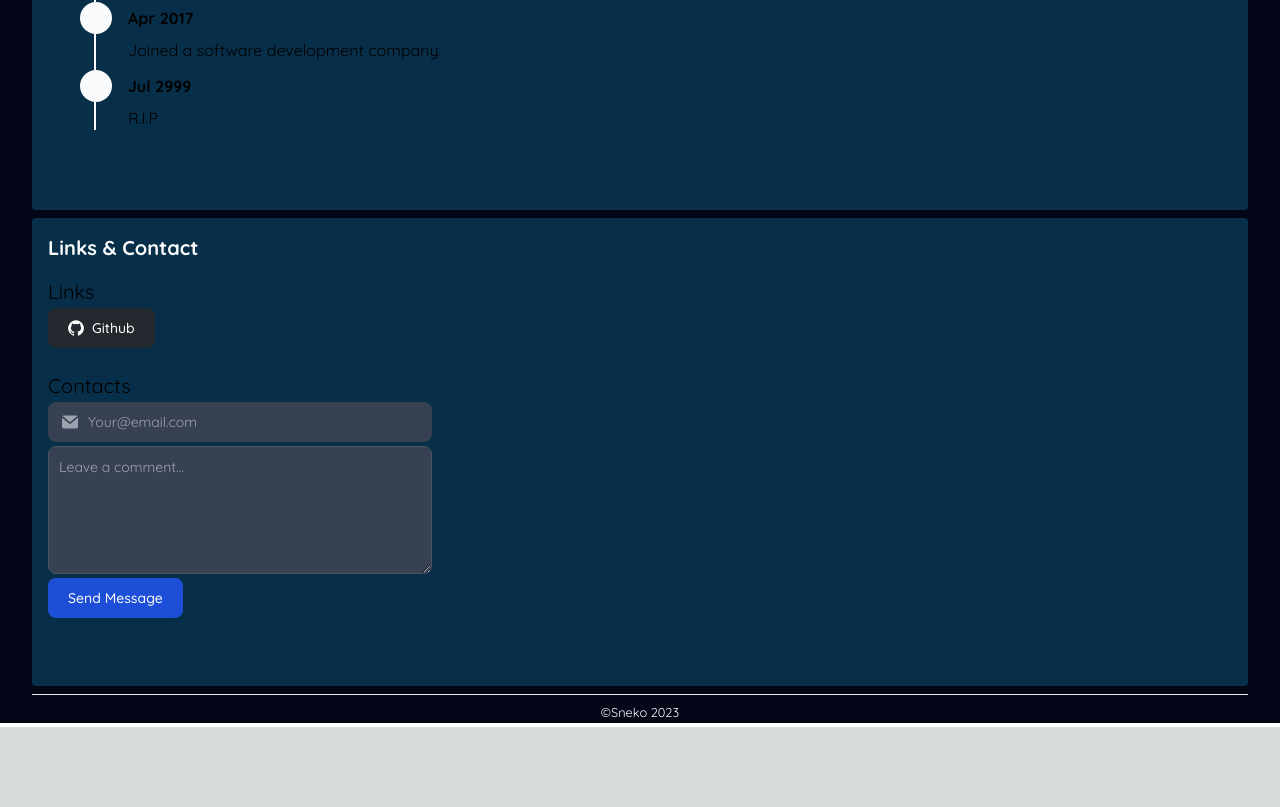
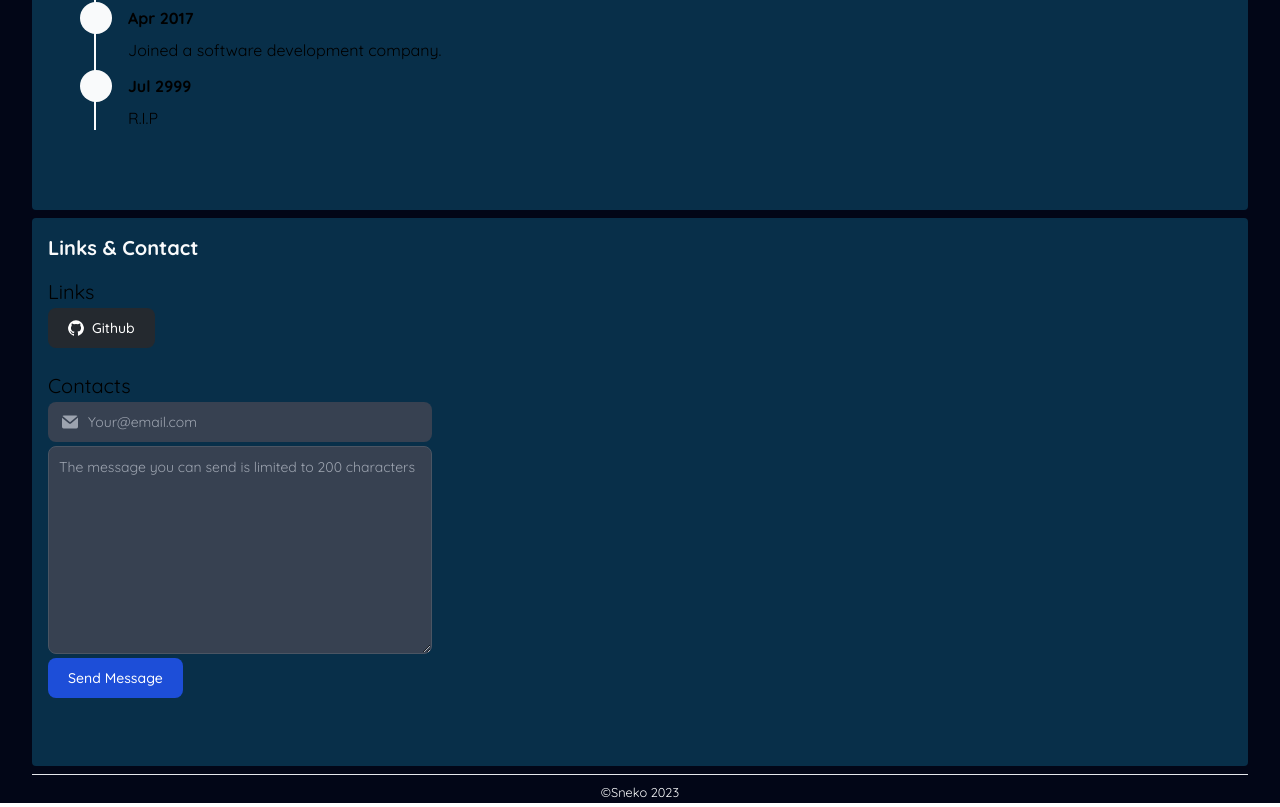
Before and after one commit to superneko160/mysite, a Next.js app in the folder src/: page / in a window 1280 px wide. Shown: the part 717-1524 px from the top of the page. Before the commit the page ends 1444 px from the top, so only its background shows below. Built offline with nearby package versions, Linux system fonts and the light colour scheme.

Commit message:
add form function.

```diff
--- /dev/null
+++ b/src/src/app/api/contact/route.ts
@@ -0,0 +1,8 @@
+import { NextRequest } from "next/server";
+
+// SendMessageボタン押下時、POST送信されてきた値を処理し、結果をJSON形式で返す
+export async function POST(request: NextRequest) {
+  const body = await request.json();
+  const data = `送信完了\n返信先:${body.email}\n${body.message}`;
+  return new Response(JSON.stringify({ body: data }));
+}
--- a/src/src/app/components/button.tsx
+++ b/src/src/app/components/button.tsx
@@ -4,7 +4,7 @@ export default function Button({ text }: ButtonProps) {
   return (
     <>
       <button
-        type="button"
+        type="submit"
         className="text-white bg-blue-700 hover:bg-blue-800 focus:ring-4 focus:ring-blue-300 font-medium rounded-lg text-sm px-5 py-2.5 me-2 mb-2 dark:bg-blue-600 dark:hover:bg-blue-700 focus:outline-none dark:focus:ring-blue-800"
       >
         {text}
--- a/src/src/app/components/contact.tsx
+++ b/src/src/app/components/contact.tsx
@@ -1,18 +1,35 @@
+"use client";
+
+import React, { FormEvent } from "react";
 import InputEmail from "./inputEmail";
 import Textarea from "./textarea";
 import Button from "./button";
 
 export default function Contact() {
+  // SendMessageボタン押下時、フォームの値をapi/contact/route.tsにPOST送信
+  async function onSubmit(event: FormEvent<HTMLFormElement>) {
+    event.preventDefault();
+    const formData = new FormData(event.currentTarget);
+    const email = formData.get("email");
+    const message = formData.get("textarea");
+    const response = await fetch("/api/contact", {
+      method: "POST",
+      body: JSON.stringify({ email: email, message: message }),
+    });
+    const result = await response.json();
+    alert(result.body);
+  }
+
   return (
     <div className="py-2">
       <h2 className="text-xl mb-0.5">Contacts</h2>
-      <form className="max-w-sm">
-        <InputEmail />
+      <form className="max-w-sm" onSubmit={onSubmit}>
+        <InputEmail name={"email"} />
         <div className="mb-1">
-          <Textarea />
+          <Textarea name={"textarea"} maxlength={200} />
         </div>
         <div className="mb-1">
-          <Button text="Send Message" />
+          <Button text={"Send Message"} />
         </div>
       </form>
     </div>
--- a/src/src/app/components/history.tsx
+++ b/src/src/app/components/history.tsx
@@ -1,10 +1,10 @@
-import type {HistoryData} from './historyData';
+import type { HistoryData } from "./historyData";
 
 type HistoryDataProps = {
-  content: HistoryData[]
+  content: HistoryData[];
 };
 
-export default function History({content}: HistoryDataProps) {
+export default function History({ content }: HistoryDataProps) {
   return (
     <div className="max-w-full my-2">
       <div className="bg-sky-950 rounded p-4 flex flex-col justify-between leading-normal">
--- a/src/src/app/components/historyData.ts
+++ b/src/src/app/components/historyData.ts
@@ -1,4 +1,4 @@
 export type HistoryData = {
-  title: string,
-  content: string
+  title: string;
+  content: string;
 };
--- a/src/src/app/components/inputEmail.tsx
+++ b/src/src/app/components/inputEmail.tsx
@@ -1,4 +1,12 @@
-export default function InputEmail() {
+"use client";
+
+import React from "react";
+
+type InputEmailProps = {
+  name: string;
+};
+
+export default function InputEmail({ name }: InputEmailProps) {
   return (
     <div className="relative mb-1">
       <div className="absolute inset-y-0 start-0 flex items-center ps-3.5 pointer-events-none">
@@ -19,6 +27,7 @@ export default function InputEmail() {
         className="text-sm rounded-lg focus:ring-blue-500 focus:border-blue-500 block w-full ps-10 p-2.5 bg-gray-700 border-gray-600 placeholder-gray-400 text-white focus:ring-blue-500 focus:border-blue-500"
         placeholder="Your@email.com"
         required
+        name={name}
       />
     </div>
   );
--- a/src/src/app/components/overview.tsx
+++ b/src/src/app/components/overview.tsx
@@ -2,7 +2,7 @@ import ProfilePicture from "./profilePicture";
 
 type OverviewProps = { content: string };
 
-export default function Overview({content}: OverviewProps) {
+export default function Overview({ content }: OverviewProps) {
   return (
     <div className="max-w-full my-2">
       <div className="bg-sky-950 rounded p-4 flex flex-col justify-between leading-normal">
@@ -10,9 +10,7 @@ export default function Overview({content}: OverviewProps) {
           <div className="text-gray-50 font-bold text-xl mb-2">Overview</div>
           <div className="sm:flex flex-none justify-center items-center gap-2 mt-3">
             <ProfilePicture />
-            <p className="text-gray-50 text-base">
-              {content}
-            </p>
+            <p className="text-gray-50 text-base">{content}</p>
           </div>
         </div>
       </div>
--- a/src/src/app/components/skill.tsx
+++ b/src/src/app/components/skill.tsx
@@ -1,14 +1,12 @@
 type SkillProps = { content: string };
 
-export default function Skill({content}: SkillProps) {
+export default function Skill({ content }: SkillProps) {
   return (
     <div className="max-w-full my-2">
       <div className="bg-sky-950 rounded p-4 flex flex-col justify-between leading-normal">
         <div className="mb-8">
           <div className="text-gray-50 font-bold text-xl mb-2">Skill</div>
-          <p className="text-gray-50 text-base">
-            {content}
-          </p>
+          <p className="text-gray-50 text-base">{content}</p>
         </div>
       </div>
     </div>
--- a/src/src/app/components/textarea.tsx
+++ b/src/src/app/components/textarea.tsx
@@ -1,9 +1,22 @@
-export default function Textarea() {
+"use client";
+
+import React from "react";
+
+type TextareaProps = {
+  name: string;
+  maxlength: number;
+};
+
+export default function Textarea({ name, maxlength }: TextareaProps) {
+  const placeholder = `The message you can send is limited to ${maxlength} characters`;
+
   return (
     <textarea
-      className="block h-32 p-2.5 w-full text-sm rounded-lg border bg-gray-700 border-gray-600 placeholder-gray-400 text-white focus:ring-blue-500 focus:border-blue-500"
-      placeholder="Leave a comment..."
+      className="block h-52 p-2.5 w-full text-sm rounded-lg border bg-gray-700 border-gray-600 placeholder-gray-400 text-white focus:ring-blue-500 focus:border-blue-500"
+      placeholder={placeholder}
       required
+      name={name}
+      maxLength={maxlength}
     ></textarea>
   );
 }
```
Also changed, not shown: src/src/app/page.tsx (+9 -8 lines).
